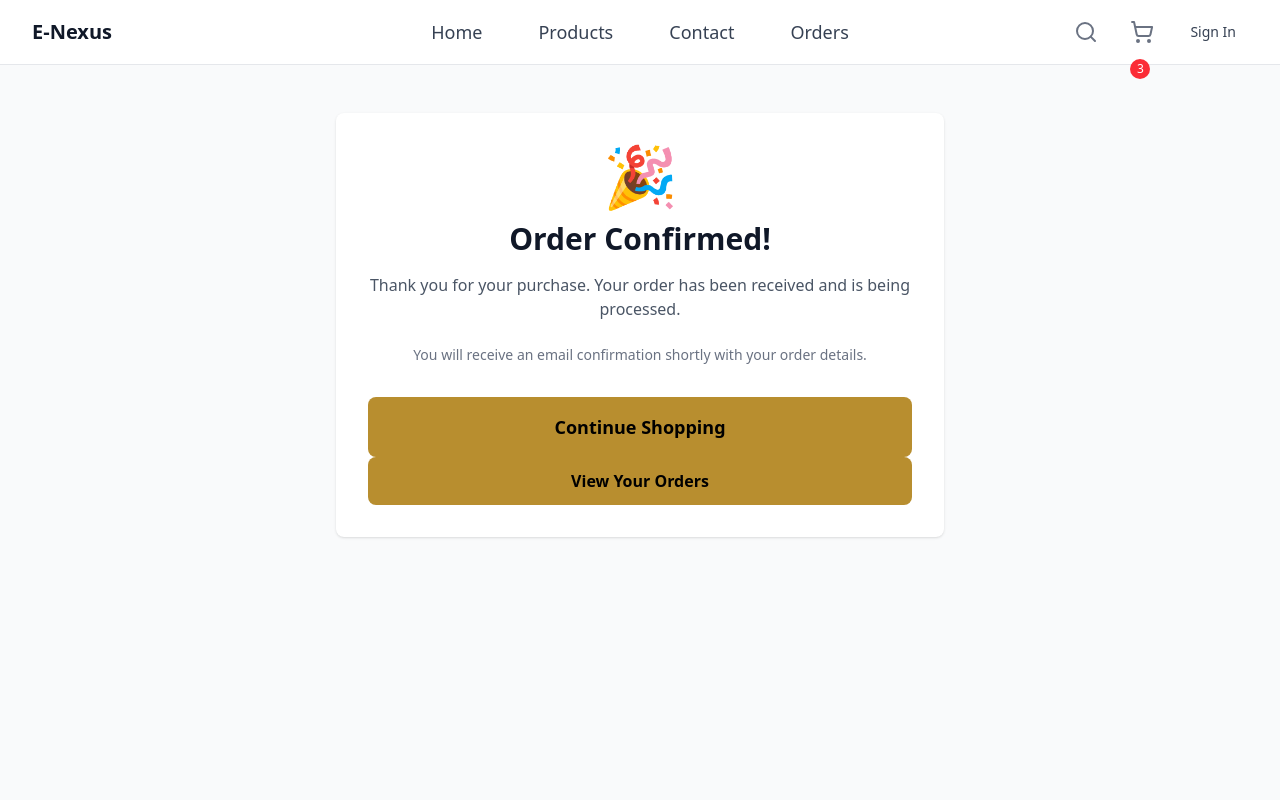
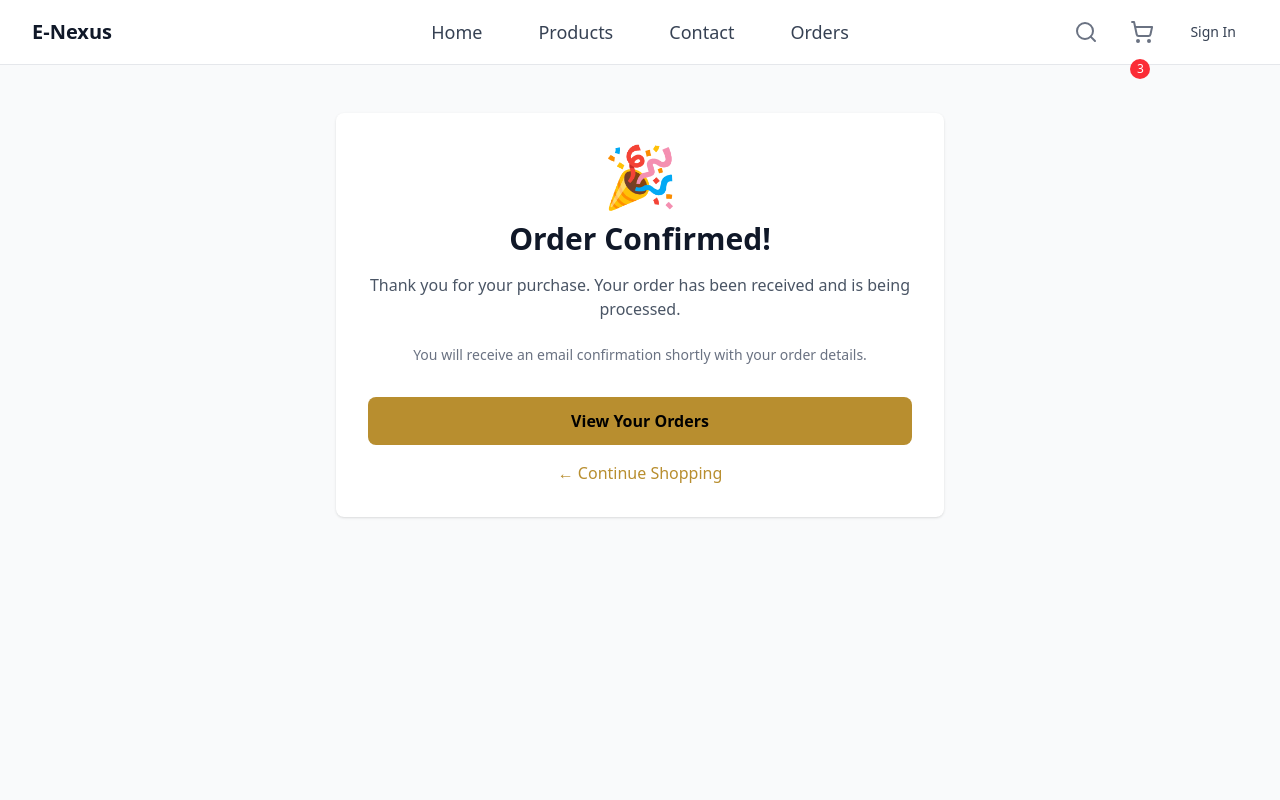
Before and after one commit to IR101D/alx-nexus-project-00, a Next.js app: page /checkout/success in a window 1280 px wide. Shown: the top 800 px of the page. Built offline with nearby package versions, Linux system fonts and the light colour scheme.

Commit message:
updates commit

```diff
--- a/pages/checkout/success.tsx
+++ b/pages/checkout/success.tsx
@@ -16,16 +16,25 @@ export default function CheckoutSuccessPage() {
             You will receive an email confirmation shortly with your order details.
           </p>
           <div className="space-y-4">
-            <Link href="/products">
-              <Button variant="primary" size="lg" className="w-full">
+           {/**  <Link href="/products">
+             <Button variant="primary" size="lg" className="w-full">
                 Continue Shopping
               </Button>
-            </Link>
-            <Link href="/orders">
+              </Link>
+              */}
+
+
+             <Link href="/orders">
               <Button variant="secondary" className="w-full">
                 View Your Orders
               </Button>
             </Link>
+
+              <div className="mt-4 text-center">
+                  <Link href="/products" className="text-[#B88E2F] hover:underline font-medium">
+                    ← Continue Shopping
+                  </Link>
+                </div>
           </div>
         </div>
       </div>
--- a/pages/orders.tsx
+++ b/pages/orders.tsx
@@ -369,7 +369,7 @@ export default function OrderTrackingPage() {
             </div>
 
             {/* Help Section */}
-            <div className="bg-blue-50 rounded-lg p-6">
+          {/**  <div className="bg-blue-50 rounded-lg p-6">
               <div className="flex items-start space-x-4">
                 <div className="flex-shrink-0 w-8 h-8 bg-blue-100 rounded-full flex items-center justify-center text-blue-600">
                   ❓
@@ -389,7 +389,7 @@ export default function OrderTrackingPage() {
                   </div>
                 </div>
               </div>
-            </div>
+            </div>*/}
           </div>
         )}
 
```
